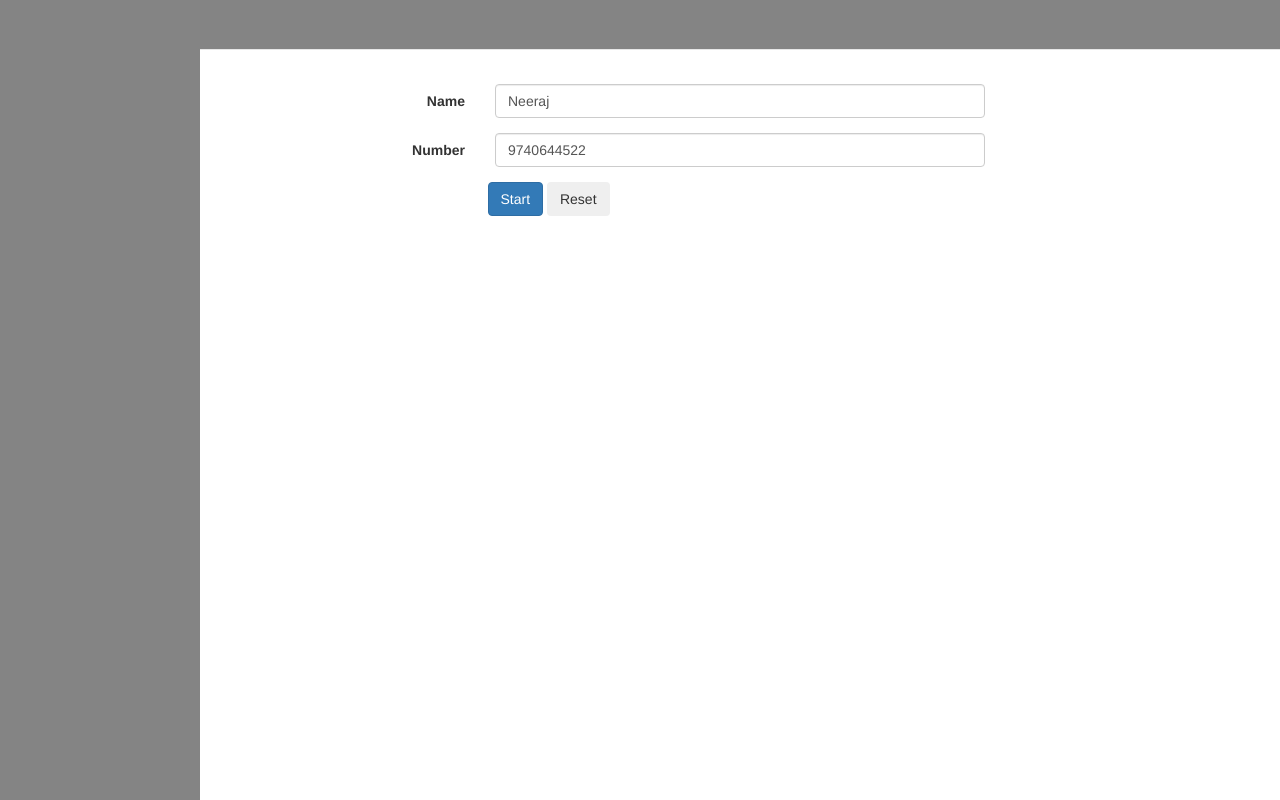
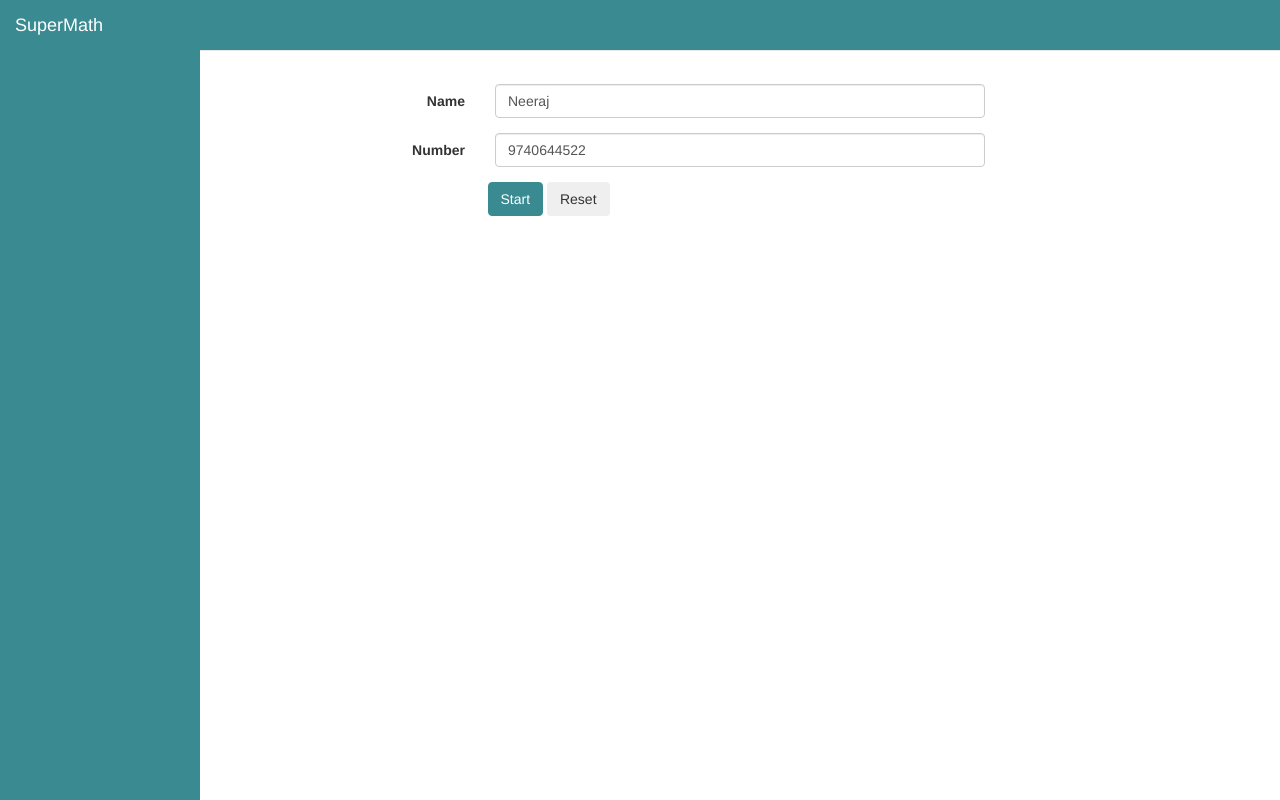
Before and after one commit to jklon/online-test, a website: page public/index.html in a window 1280 px wide. Drawn offline with nearby package versions, Linux system fonts and the light colour scheme; some packages are replaced by stand-ins of ours; files whose address does not match are found by name.

Commit message:
changing color

```diff
--- a/app/app.css
+++ b/app/app.css
@@ -12,7 +12,13 @@
 }
 
 .navbar-default{
-  background-color: #848484;
+  background-color: #3a8a92;
+}
+.navbar-brand{
+  color: white !important;
+}
+.navbar-default .navbar-toggle .icon-bar {
+    background-color: white;
 }
 @media screen and (min-width: 751px) {
     #main-body {
@@ -24,7 +30,7 @@
   top: 49px;
   left: -200px;
   width: 200px;
-  background-color: #848484;
+  background-color: #3a8a92;
   color: white;
   position: fixed;
   height: 100%;
@@ -100,3 +106,15 @@
   display: block
 }
 /*CSS FOR NAVBAR WITH SLIDER FROM SIDE ENDS HERE*/
+
+/*BOOTSTRAP BOOSTRAP RELATED CHANGES*/
+.btn-primary{
+  background-color: #3a8a92;
+      border-color: #3a8a92;
+}
+.btn-primary:hover, .btn-primary:active, .btn-primary:visited{
+  text-decoration: none;
+  background-color: #2e6d73;
+      border-color: #2e6d73;
+}
+/**/
--- a/app/core/header/header.template.html
+++ b/app/core/header/header.template.html
@@ -1,6 +1,7 @@
 <nav class="navbar navbar-default navbar-fixed-top" role="navigation">
-  <div class="container">
+  <div class="container-fluid">
     <div class="navbar-header">
+      <a class="navbar-brand" href="#">SuperMath</a>
       <a id="menu-toggle" href="#" class="navbar-toggle">
           <span class="sr-only">Toggle navigation</span>
               <span class="icon-bar"></span>
@@ -10,13 +11,6 @@
     </div>
     <div id="sidebar-wrapper" class="sidebar-toggle">
       <ul class="sidebar-nav"></ul>
-      <div id="sidebar-question-index">
-        <p>Question list</p>
-<!--             <span ng-repeat="question in $ctrl.question_status_data" class="{{question.class}}">
-          {{$ctrl.question_status_data.indexOf(question)}}
-        </span> -->
-        <div id="side-panel-questions"></div>
-      </div>
     </div>
   </div>
 </nav>
```
Also changed, not shown: app/assets/images/header_image.jpeg (added).
